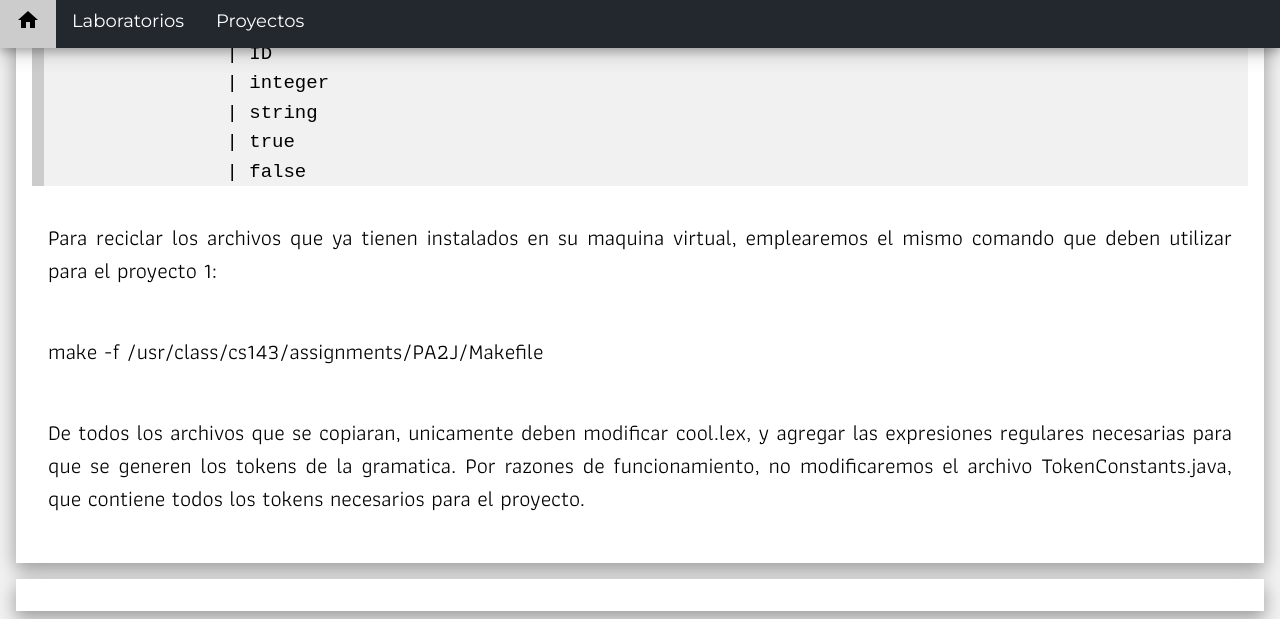
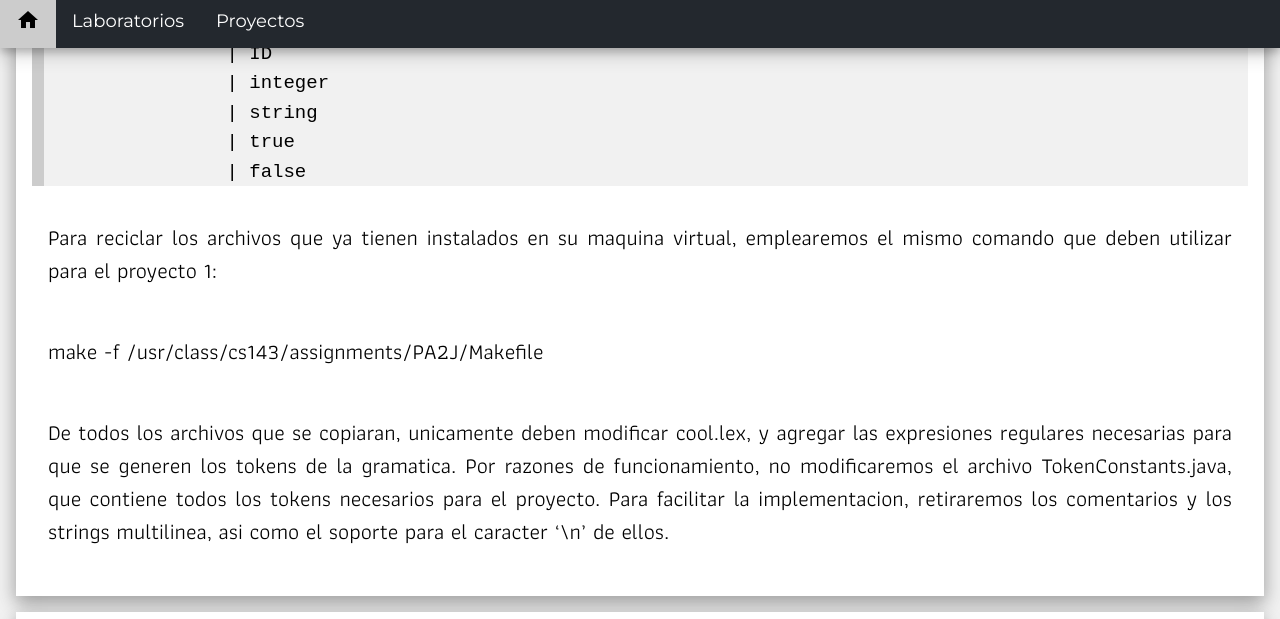
Before and after one commit to CC-4/old-page, a Jekyll site: the page built from _posts/2016-07-22-CNOOL-y-Analizador-Lexico.md, in a window 1280 px wide and 900 px high, scrolled down 1428 px, cut to the strip 0-619 px from the top of the window. Built offline with Jekyll 4.4.1, drawn with Linux system fonts in a browser that asks for light colours; comment, search, counter and statistics services are not loaded.

Commit message:
Espeficaciones agregadas sobre comentarios y strings.

```diff
--- a/_posts/2016-07-22-CNOOL-y-Analizador-Lexico.md
+++ b/_posts/2016-07-22-CNOOL-y-Analizador-Lexico.md
@@ -45,4 +45,5 @@ Para reciclar los archivos que ya tienen instalados en su maquina virtual, emple
 make -f /usr/class/cs143/assignments/PA2J/Makefile
 
 De todos los archivos que se copiaran, unicamente deben modificar cool.lex, y agregar las expresiones regulares necesarias para que se generen los tokens de la
-gramatica. Por razones de funcionamiento, no modificaremos el archivo TokenConstants.java, que contiene todos los tokens necesarios para el proyecto.
+gramatica. Por razones de funcionamiento, no modificaremos el archivo TokenConstants.java, que contiene todos los tokens necesarios para el proyecto. Para
+facilitar la implementacion, retiraremos los comentarios y los strings multilinea, asi como el soporte para el caracter '\n' de ellos.
```
